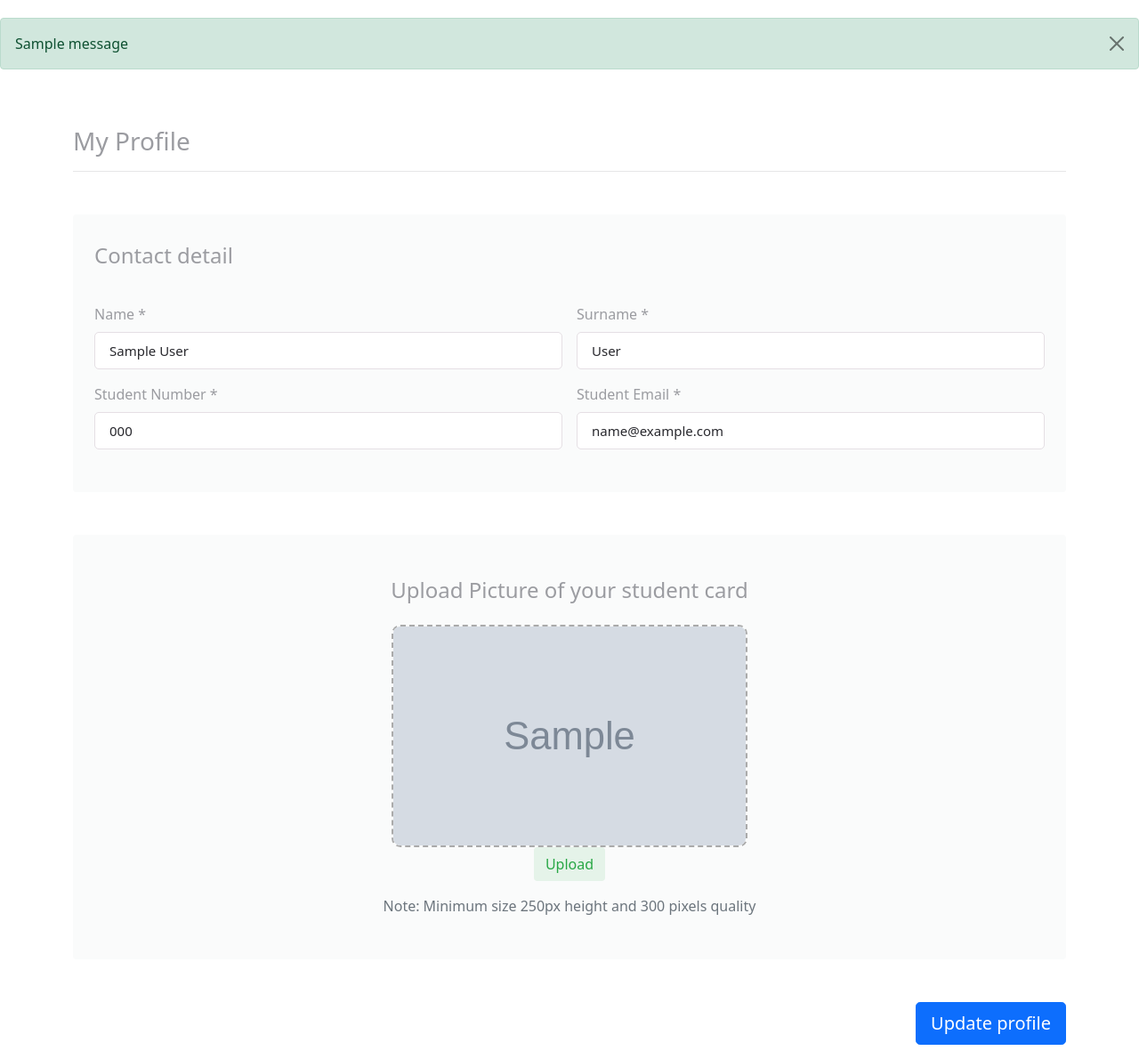
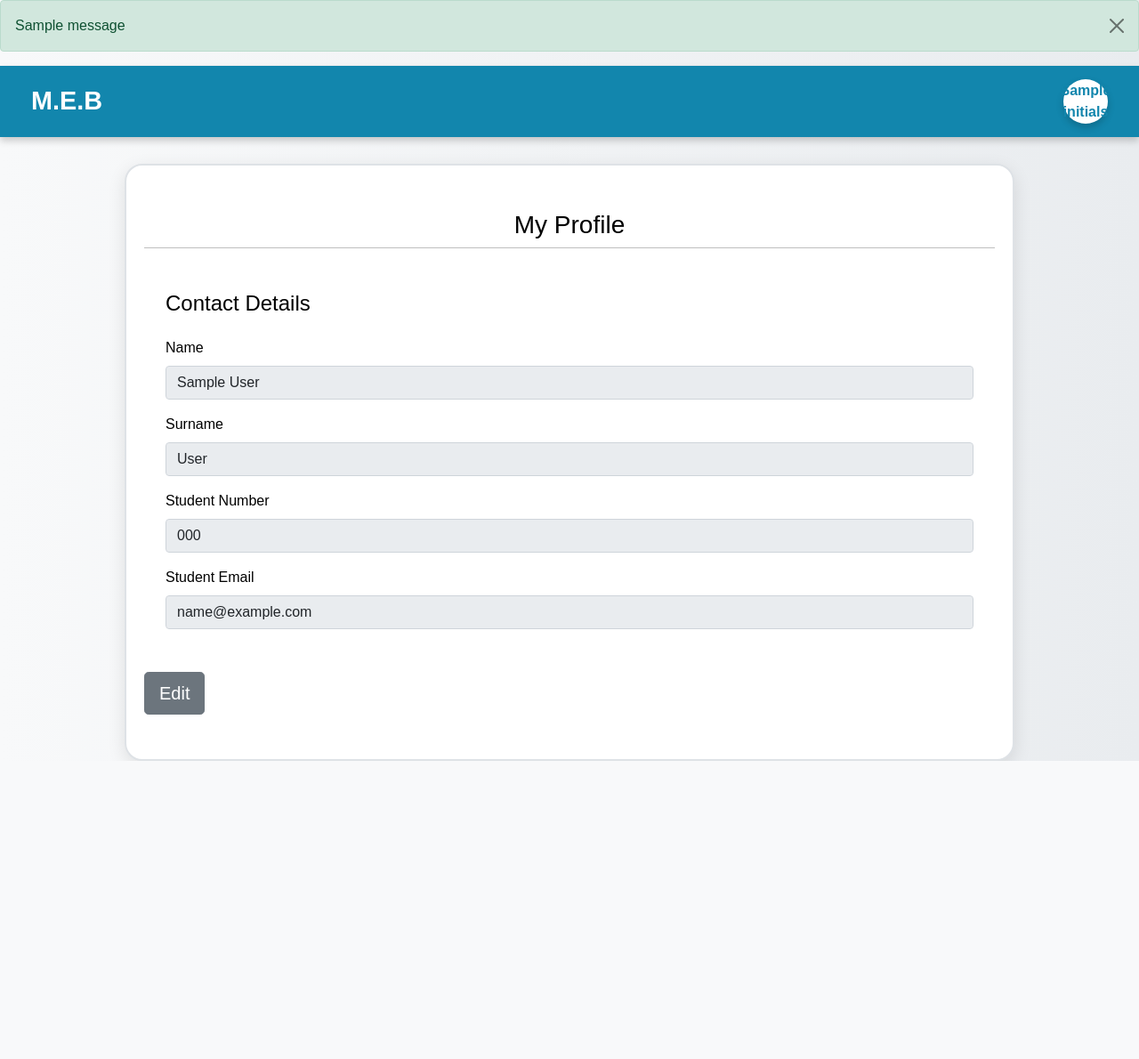
Before and after one commit to Thembeka-Yvonne/MEB-HUB-PROJECT, a Django app: template login/templates/home/update_profile.html in a window 1280 px wide. Shown: the whole page at 89% size. After the commit the page ends 855 px from the top, so only its background shows below. Run offline with Django 5.2, Linux system fonts and the light colour scheme; tables that the repository leaves empty hold one stand-in row (values such as "Sample post"); the template is opened without the code that fills it: values that come from a table or form of the project are taken from there, most other values are stand-ins (such as "Sample title", 1, 10 or a date in 2020); grey boxes marked "Sample" are stand-in pictures; one stand-in notice (Sample message) is shown; some libraries are stand-ins or nearby versions.

```diff
--- a/login/templates/home/update_profile.html
+++ b/login/templates/home/update_profile.html
@@ -1,213 +1,214 @@
 {% load static %}
+<!DOCTYPE html>
 <html lang="en">
-{% for message in messages %}
-            <div class="alert alert-{{message.tags}} alert-dismissible fade show" role="alert">
-                {{message}}
-                <button type="button" class="btn-close" data-bs-dismiss="alert" aria-label="Close"></button>
-            </div>
-{% endfor %}
+
 <head>
     <meta charset="utf-8">
-    <!--  This file has been downloaded from bootdey.com @bootdey on twitter -->
-    <!--  All snippets are MIT license http://bootdey.com/license -->
-    <title>update my profile - Bootdey.com</title>
+    <title>Update My Profile - M.E.B</title>
     <meta name="viewport" content="width=device-width, initial-scale=1">
+
+    <!-- Home page custom CSS -->
+    <link rel="stylesheet" href="{% static 'css/home.css' %}">
+
+    <!-- Bootstrap CSS -->
     <link href="https://cdn.jsdelivr.net/npm/bootstrap@5.1.3/dist/css/bootstrap.min.css" rel="stylesheet">
-<style>
 
-body{
-margin-top:20px;
-color: #9b9ca1;
-}
+    <!-- FontAwesome -->
+    <link rel="stylesheet" href="https://cdnjs.cloudflare.com/ajax/libs/font-awesome/5.13.1/css/all.min.css"
+        integrity="sha256-2XFplPlrFClt0bIdPgpz8H7ojnk10H69xRqd9+uTShA=" crossorigin="anonymous" />
 
-.bg-secondary-soft {
-background-color: rgba(208, 212, 217, 0.1)
-}
+    <style>
+        html, body {
+            height: 100%;
+            margin: 0;
+            padding: 0;
+            font-family: 'Poppins', sans-serif;
+            background: linear-gradient(to right, #f8f9fa, #e9ecef);
+            color: black;
+            display: flex;
+            flex-direction: column;
+        }
 
-.rounded {
-border-radius: 5px;
-}
+        body main {
+            flex: 1;
+            display: flex;
+            flex-direction: column;
+            align-items: center;
+        }
 
-.py-5 {
-padding-top: 3rem;
-padding-bottom: 3rem;
-}
+        nav {
+            background-color: #1286ad;
+            padding: 15px;
+            display: flex;
+            justify-content: space-between;
+            align-items: center;
+            color: white;
+            box-shadow: 0 4px 8px rgba(0, 0, 0, 0.2);
+            position: relative;
+        }
 
-.px-4 {
-padding-right: 1.5rem;
-padding-left: 1.5rem;
-}
+        .nav-title {
+            font-size: 1.8rem;
+            font-weight: bold;
+            margin-left: 20px;
+        }
 
-.square {
-width: 400px;
-height: 250px;
-border: 2px dashed #aaa;
-display: flex;
-align-items: center;
-justify-content: center;
-position: relative;
-overflow: hidden;
-border-radius: 10px;
-margin:auto;
-}
+        .profile-button {
+            width: 50px;
+            height: 50px;
+            background-color: white;
+            color: #1286ad;
+            font-weight: bold;
+            font-size: 1rem;
+            border: none;
+            border-radius: 50%;
+            cursor: pointer;
+            display: flex;
+            align-items: center;
+            justify-content: center;
+            margin-right: 20px;
+            box-shadow: 0 4px 8px rgba(0, 0, 0, 0.2);
+        }
 
-.square img {
-width: 100%;
-height:100%;
-object-fit: cover;
-display: none;
-}
+        .nav-menu {
+            position: absolute;
+            right: 20px;
+            top: 70px;
+            background: white;
+            box-shadow: 0 4px 8px rgba(0, 0, 0, 0.2);
+            border-radius: 10px;
+            overflow: hidden;
+            display: none;
+        }
 
-.square i {
-font-size: 50px;
-color: #aaa;
-}
+        .nav-menu a {
+            display: block;
+            padding: 15px;
+            color: #1286ad;
+            text-decoration: none;
+            font-weight: bold;
+        }
 
-.text-secondary {
---bs-text-opacity: 1;
-color: rgba(208, 212, 217, 0.5) !important;
-}
+        .nav-menu a:hover {
+            background: #d1e0ff;
+        }
 
-.btn-success-soft {
-color: #28a745;
-background-color: rgba(40, 167, 69, 0.1);
-}
+        .footer {
+            background-color: #343a40;
+            color: white;
+            padding: 15px;
+            text-align: center;
+            font-size: 1rem;
+        }
 
-.gap-3 d-md-flex justify-content-md-end text-center{
-justify-content: center;
-position: relative;
-}
+        .nav-menu a i {
+            margin-right: 8px;
+        }
 
-.btn btn-primary btn-lg{
-justify-content: center;
-position: relative;
-}
+        .form-section {
+            padding: 50px 20px;
+            max-width: 1000px;
+            margin: 30px auto;
+            background-color: white;
+            border: 2px solid #dee2e6;
+            border-radius: 20px;
+            box-shadow: 0 6px 20px rgba(0, 0, 0, 0.1);
+        }
 
-.form-control {
-display: block;
-width: 100%;
-padding: 0.5rem 1rem;
-font-size: 0.9375rem;
-font-weight: 400;
-line-height: 1.6;
-color: #29292e;
-background-color: #fff;
-background-clip: padding-box;
-border: 1px solid #e5dfe4;
--webkit-appearance: none;
--moz-appearance: none;
-appearance: none;
-border-radius: 5px;
--webkit-transition: border-color 0.15s ease-in-out, -webkit-box-shadow 0.15s ease-in-out;
-transition: border-color 0.15s ease-in-out, -webkit-box-shadow 0.15s ease-in-out;
-transition: border-color 0.15s ease-in-out, box-shadow 0.15s ease-in-out;
-transition: border-color 0.15s ease-in-out, box-shadow 0.15s ease-in-out, -webkit-box-shadow 0.15s ease-in-out;
-}
+        .btn-toggle-edit {
+            margin-bottom: 20px;
+        }
+    </style>
+</head>
 
+<body>
 
+<!-- Alerts -->
+{% for message in messages %}
+    <div class="alert alert-{{ message.tags }} alert-dismissible fade show" role="alert">
+        {{ message }}
+        <button type="button" class="btn-close" data-bs-dismiss="alert" aria-label="Close"></button>
+    </div>
+{% endfor %}
 
-</style>
+<!-- Navbar -->
+<nav>
+    <div class="nav-title">M.E.B</div>
+    <button class="profile-button" onclick="toggleMenu()">
+        <span id="user-initials">{{ initials }}</span>
+    </button>
+    <div class="nav-menu" id="navMenu">
+        <a href="{% url 'account:update_profile' %}?studEmail={{email.studentEmail}}"><i class="bi bi-person-circle"></i> Profile</a>
+        <a href="{% url 'account:about' %}"><i class="bi bi-info-circle-fill"></i> About Us</a>
+        <a href="{% url 'account:contact' %}"><i class="bi bi-envelope-fill"></i> Contact Us</a>
+        <a href="{% url 'account:logout' %}"><i class="bi bi-box-arrow-right"></i> Log Out</a>
+    </div>
+</nav>
 
-</head>
-<body>
-<link rel="stylesheet" href="https://cdnjs.cloudflare.com/ajax/libs/font-awesome/5.13.1/css/all.min.css" integrity="sha256-2XFplPlrFClt0bIdPgpz8H7ojnk10H69xRqd9+uTShA=" crossorigin="anonymous" />
+<!-- Profile Form -->
+<div class="form-section">
+    <div class="text-center mb-4">
+        <h3 class="mb-2">My Profile</h3>
+        <hr class="mt-1">
+    </div>
 
-<div class="container">
-<div class="row">
-		<div class="col-12">
-			<!-- Page title -->
-			<div class="my-5">
-				<h3 color>My Profile</h3>
-				<hr>
-			</div>
-			<!-- Form START -->
-			<form class="file-upload" action="{% url 'account:update_profile' %}" method="POST" enctype="multipart/form-data">
-				{% csrf_token %}
-				<div class="row mb-5 gx-5">
-					<!-- Contact detail -->
-					<div class="col-xxl-8 mb-5 mb-xxl-0">
-						<div class="bg-secondary-soft px-4 py-5 rounded">
-							<div class="row g-3">
-								<h4 class="mb-4 mt-0">Contact detail</h4>
-								<!-- First Name -->
-								<div class="col-md-6">
-									<label class="form-label">Name *</label>
-									<input type="text" class="form-control" placeholder="" aria-label="First name" name="name" value="{{student.name}}">
-								</div>
-								<!-- Last name -->
-								<div class="col-md-6">
-									<label class="form-label">Surname *</label>
-									<input type="text" class="form-control" placeholder="" aria-label="Last name" name="surname" value="{{student.surname}}">
-								</div>
-								<!--Student Number -->
-								<div class="col-md-6">
-									<label class="form-label">Student Number *</label>
-									<input type="text" class="form-control" placeholder="" aria-label="Phone number" name="student_number" value="{{student.studentNumber}}">
-								</div>
-								<!-- Email -->
-								<div class="col-md-6">
-									<label for="inputEmail4" class="form-label"> Student Email *</label>
-									<input type="email" class="form-control" id="inputEmail4" value="{{student.studentEmail}}" name="student_email"/>
-								</div>
-							</div> <!-- Row END -->
-						</div>
-					</div>
-					<!-- Upload student card picture-->
-					<div class="col-xxl-4">
-						<div class="bg-secondary-soft px-4 py-5 rounded">
-							<div class="row g-3">
-								<div class="text-center">
-                  <h4 class="mb-4 mt-0">Upload Picture of your student card</h4>
-									<!-- Image upload -->
-									<div class="square " id="imageContainer">
-											 {% if student.stud_card_image %}
-											   <img id="databaseImage"
-                                                alt=" Database Image"
-											 	src="{{student.stud_card_image.url}}"
-										        style="width: 100%; height: 100%; object-fit:cover; display: block;" >
-											{% else %}
-												<i class="fas fa-fw fa-user " id="icon"></i>
-											{% endif %}
-												<img id="uploadedImage"
-													 alt="Uploaded Image"
-                           							style="width: 100%; height: 100%; object-fit: cover; display: none;">
-									</div>
-									<!-- Button -->
-        								  <input type="file" id="customFile" name="file" hidden="" onchange="previewImage()">
-									      <label class="btn btn-success-soft btn-block" for="customFile">Upload</label>
-									<script>
-  function previewImage() {
-    const file = document.getElementById("customFile").files[0];
-    const reader = new FileReader();
-    const databaseImage = document.getElementById("databaseImage");
+    <form class="file-upload" action="{% url 'account:update_profile' %}?studEmail={{student.studentEmail}}" method="POST" enctype="multipart/form-data">
+        {% csrf_token %}
+        <div class="row gx-5">
+            <!-- Contact Detail -->
+            <div class="col-12">
+                <div class="bg-secondary-soft px-4 py-4 rounded">
+                    <h4 class="mb-4">Contact Details</h4>
 
-    reader.onloadend = function () {
-      const uploadedImage = document.getElementById("uploadedImage");
-      uploadedImage.src = reader.result;
-      uploadedImage.style.display = "block"; // Show the image
-      if (icon) icon.style.display = "none";
-      if (databaseImage) databaseImage.style.display = "none";
+                    <div class="row g-3">
+                        <div class="col-12">
+                            <label class="form-label">Name</label>
+                            <input type="text" class="form-control editable" name="name" value="{{student.name}}" disabled>
+                        </div>
+
+                        <div class="col-12">
+                            <label class="form-label">Surname</label>
+                            <input type="text" class="form-control editable" name="surname" value="{{student.surname}}" disabled>
+                        </div>
+
+                        <div class="col-12">
+                            <label class="form-label">Student Number</label>
+                            <input type="text" class="form-control editable" name="student_number" value="{{student.studentNumber}}" disabled>
+                        </div>
+
+                        <div class="col-12">
+                            <label class="form-label">Student Email</label>
+                            <input type="email" class="form-control editable" name="student_email" value="{{student.studentEmail}}" disabled>
+                        </div>
+                    </div>
+                </div>
+            </div>
+        </div>
+
+        <!-- Buttons at bottom -->
+        <div class="gap-3 d-md-flex justify-content-start text-left mt-4">
+            <button type="button" class="btn btn-secondary btn-lg" onclick="enableEditing()">Edit</button>
+            <button type="submit" class="btn btn-primary btn-lg" id="submitBtn" style="display: none;">Update Profile</button>
+        </div>
+    </form>
+</div>
+
+<!-- JS Scripts -->
+<script src="https://cdn.jsdelivr.net/npm/bootstrap@5.1.3/dist/js/bootstrap.bundle.min.js"></script>
+<script>
+    function toggleMenu() {
+        const menu = document.getElementById("navMenu");
+        menu.style.display = menu.style.display === "block" ? "none" : "block";
     }
 
-    if (file) {
-      reader.readAsDataURL(file); // Convert image to data URL
+    function enableEditing() {
+        const inputs = document.querySelectorAll(".editable");
+        inputs.forEach(input => input.disabled = false);
+
+        const submitBtn = document.getElementById("submitBtn");
+        if (submitBtn) submitBtn.style.display = "inline-block";
     }
-  }
 </script>
-									<p class="text-muted mt-3 mb-0"><span class="me-1">Note:</span>Minimum size 250px height and 300 pixels quality</p>
-								</div>
-							</div>
-						</div>
-					</div>
-				</div> <!-- Row END -->
-				<!-- Row END -->
-				<!-- button -->
-				<div class="gap-3 d-md-flex justify-content-md-end text-center">
-					<button type=submit class="btn btn-primary btn-lg">Update profile</button>
-				</div>
-			</form> <!-- Form END -->
-		</div>
-	</div>
-	</div>
+
 </body>
 </html>
```
Also changed, not shown: login/views.py (+23 -3 lines).
